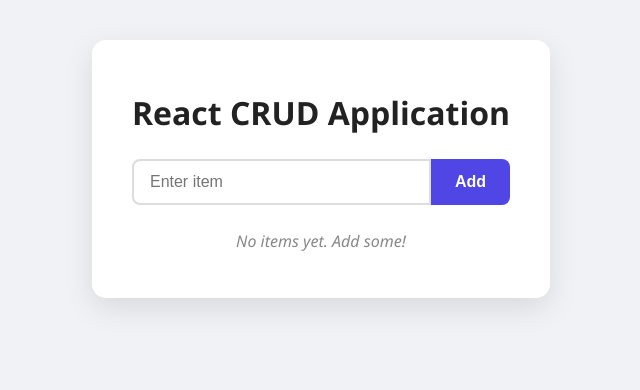
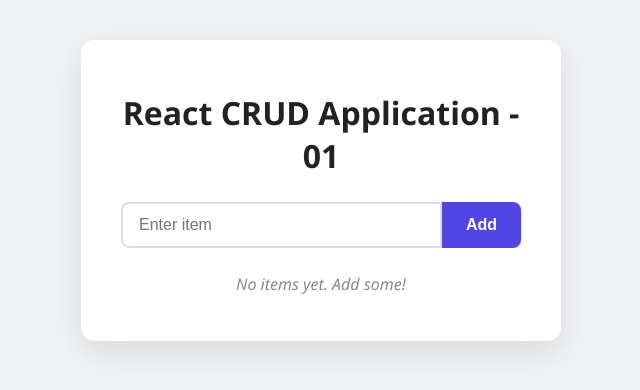
Before and after one commit to Ammar-Shaikh-ops/React-App, a React (Create React App) app: page / in a window 1280 px wide. Shown: the top 390 px of the page, without its empty margins (319-959 px from the left). Built offline with nearby package versions, Linux system fonts and the light colour scheme.

Commit message:
Amgrewew

```diff
--- a/src/App.js
+++ b/src/App.js
@@ -35,7 +35,7 @@ function App() {
 
   return (
     <div className="app-container">
-      <h1>React CRUD Application</h1>
+      <h1>React CRUD Application - 01</h1>
 
       <div className="input-group">
         <input
```
